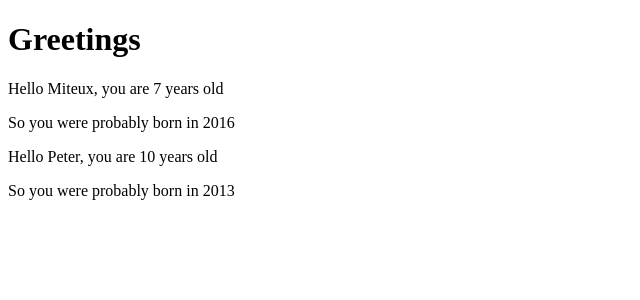
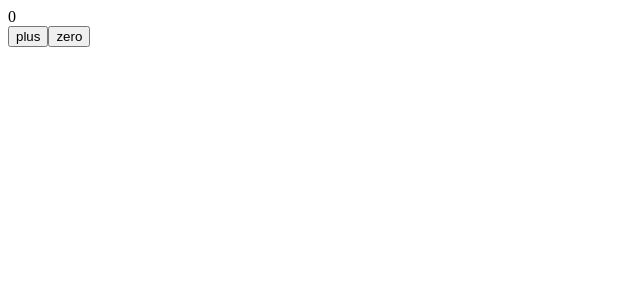
Before and after one commit to HatofulGirlfriend/fullstackopen-lessons, a React (Create React App) app in the folder part1/: page / in a window 1280 px wide. Shown: the top 300 px of the page, without its empty margins (0-640 px from the left). Built offline with nearby package versions, Linux system fonts and the light colour scheme.

Commit message:
working through state and event handling

```diff
--- a/part1/src/App.js
+++ b/part1/src/App.js
@@ -1,26 +1,21 @@
-const Hello = ({ name, age }) => {
-  const bornYear = () => new Date().getFullYear() - age
-
-return (
-  <div>
-    <p>
-      Hello {name}, you are {age} years old
-    </p>
-    <p>So you were probably born in {bornYear()}</p>
-  </div>
-)
-
-};
+import { useState } from "react";
 
 const App = () => {
-  const name = "Peter";
-  const age = 10;
+  const [counter, setCounter] = useState(0);
+
+  // const handleClick = () => {
+  //   console.log("clicked");
+  // };
+
+  // setTimeout(() => setCounter(counter + 1), 1000);
+
+  console.log("rendering...", counter);
 
   return (
     <div>
-      <h1>Greetings</h1>
-      <Hello name="Miteux" age={5 + 2} />
-      <Hello name={name} age={age} />
+      <div>{counter}</div>
+      <button onClick={() => setCounter(counter + 1)}>plus</button>
+      <button onClick={() => setCounter(0)}>zero</button>
     </div>
   );
 };
```
Also changed, not shown: part1/src/index.js (+4 -4 lines).
